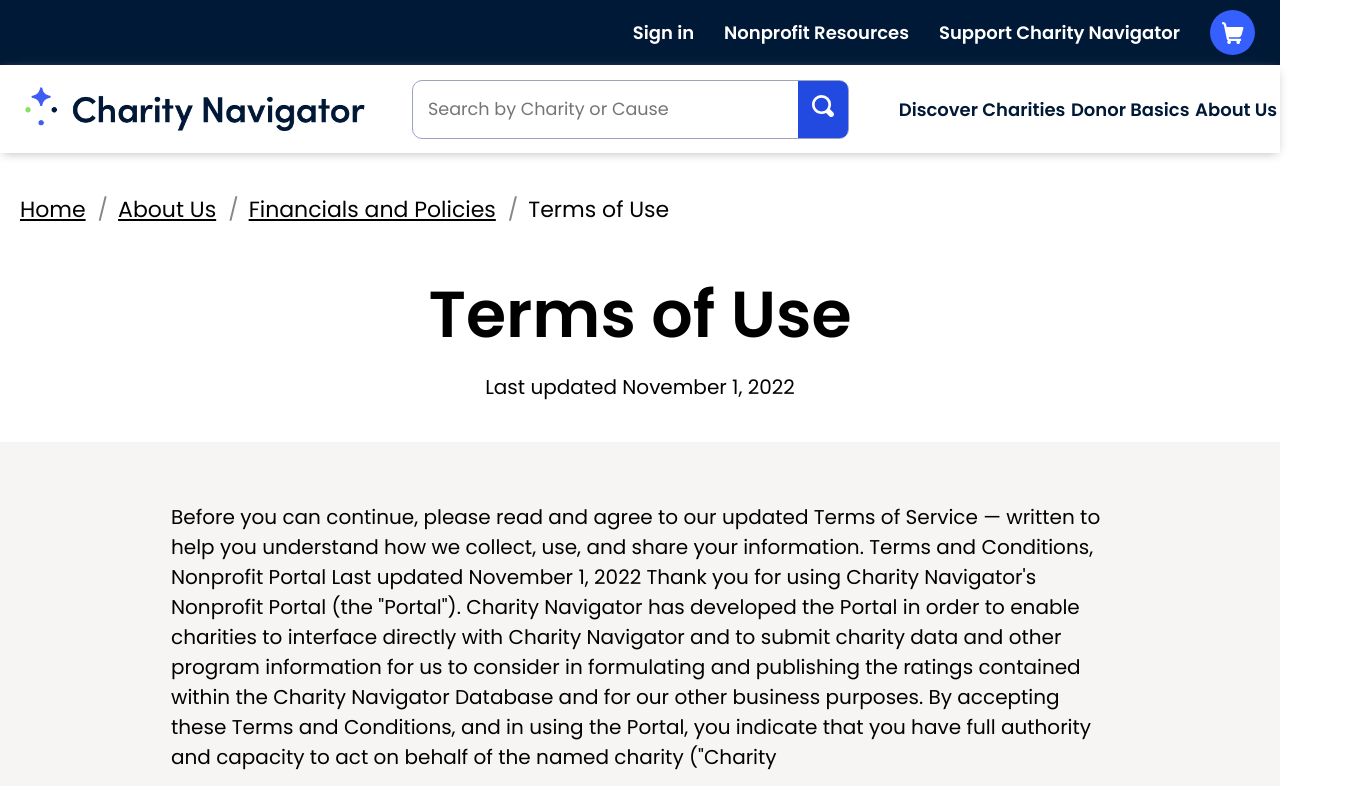
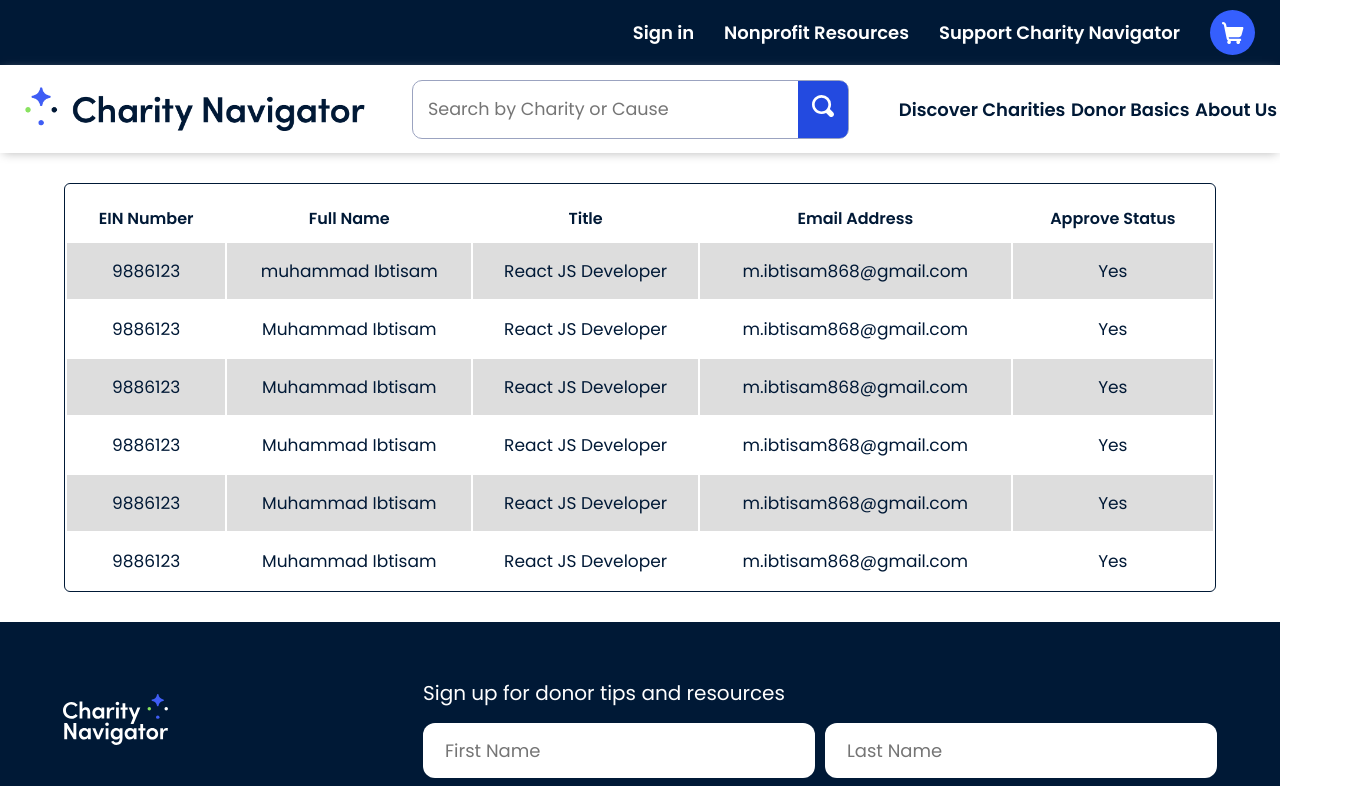
Before and after one commit to Ibtixam/Charity_Navigator, a React (Create React App) app: page /entries in a window 1280 px wide. Shown: the top 786 px of the page, 1359 px wide, since content can reach past the window. Built offline with nearby package versions, Linux system fonts and the light colour scheme.

Commit message:
Creation of Table

```diff
--- a/package.json
+++ b/package.json
@@ -8,6 +8,7 @@
     "@testing-library/user-event": "^13.5.0",
     "react": "^18.2.0",
     "react-dom": "^18.2.0",
+    "react-router-dom": "^6.17.0",
     "react-scripts": "5.0.1",
     "styled-components": "^6.0.8",
     "web-vitals": "^2.1.4"
--- a/src/App.js
+++ b/src/App.js
@@ -2,13 +2,20 @@
 import Header from "./components/header";
 import Terms from "./components/terms";
 import Footer from "./components/footer";
+import { BrowserRouter as Router, Routes, Route } from "react-router-dom";
+import Entries from "./components/entries";
 
 const App = () => {
   return (
     <React.Fragment>
-      <Header />
-      <Terms />
-      <Footer />
+      <Router>
+        <Header />
+        <Routes>
+          <Route exact path="/" Component={Terms} />
+          <Route exact path="/entries" Component={Entries} />
+        </Routes>
+        <Footer />
+      </Router>
     </React.Fragment>
   );
 };
--- /dev/null
+++ b/src/components/entries/index.js
@@ -0,0 +1,60 @@
+import React from "react";
+import { Table, TableData, TableHeading } from "./styles";
+
+const Entries = () => {
+  return (
+    <Table>
+      <tr>
+        <TableHeading>EIN Number</TableHeading>
+        <TableHeading>Full Name</TableHeading>
+        <TableHeading>Title</TableHeading>
+        <TableHeading>Email Address</TableHeading>
+        <TableHeading>Approve Status</TableHeading>
+      </tr>
+      <tr>
+        <TableData>9886123</TableData>
+        <TableData>muhammad Ibtisam</TableData>
+        <TableData>React JS Developer</TableData>
+        <TableData>m.ibtisam868@gmail.com</TableData>
+        <TableData>Yes</TableData>
+      </tr>
+      <tr>
+        <TableData>9886123</TableData>
+        <TableData>Muhammad Ibtisam</TableData>
+        <TableData>React JS Developer</TableData>
+        <TableData>m.ibtisam868@gmail.com</TableData>
+        <TableData>Yes</TableData>
+      </tr>
+      <tr>
+        <TableData>9886123</TableData>
+        <TableData>Muhammad Ibtisam</TableData>
+        <TableData>React JS Developer</TableData>
+        <TableData>m.ibtisam868@gmail.com</TableData>
+        <TableData>Yes</TableData>
+      </tr>
+      <tr>
+        <TableData>9886123</TableData>
+        <TableData>Muhammad Ibtisam</TableData>
+        <TableData>React JS Developer</TableData>
+        <TableData>m.ibtisam868@gmail.com</TableData>
+        <TableData>Yes</TableData>
+      </tr>
+      <tr>
+        <TableData>9886123</TableData>
+        <TableData>Muhammad Ibtisam</TableData>
+        <TableData>React JS Developer</TableData>
+        <TableData>m.ibtisam868@gmail.com</TableData>
+        <TableData>Yes</TableData>
+      </tr>
+      <tr>
+        <TableData>9886123</TableData>
+        <TableData>Muhammad Ibtisam</TableData>
+        <TableData>React JS Developer</TableData>
+        <TableData>m.ibtisam868@gmail.com</TableData>
+        <TableData>Yes</TableData>
+      </tr>
+    </Table>
+  );
+};
+
+export default Entries;
--- /dev/null
+++ b/src/components/entries/styles.js
@@ -0,0 +1,24 @@
+import styled from "styled-components";
+
+export const Table = styled.table`
+  width: 90%;
+  margin: 30px auto;
+  border: 1px solid #001936;
+  border-radius: 6px;
+  padding: 20px 0 0;
+  color: #001936;
+  tr:nth-child(even) {
+    background-color: #dddddd;
+  }
+`;
+
+export const TableData = styled.td`
+  text-align: center;
+  font-size: 17px;
+  padding: 15px 0;
+`;
+
+export const TableHeading = styled.th`
+  text-align: center;
+  padding: 0 10px 10px;
+`;
```
Also changed, not shown: 1 other file (tests, documents, lock files or other folders).
